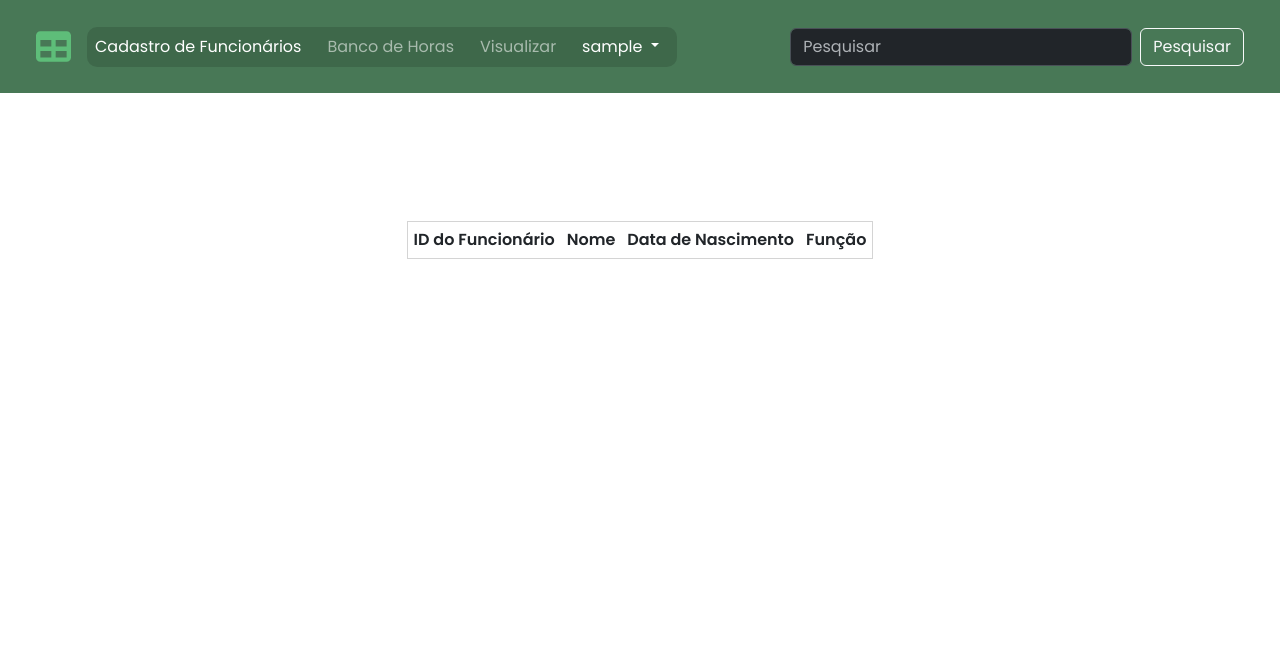
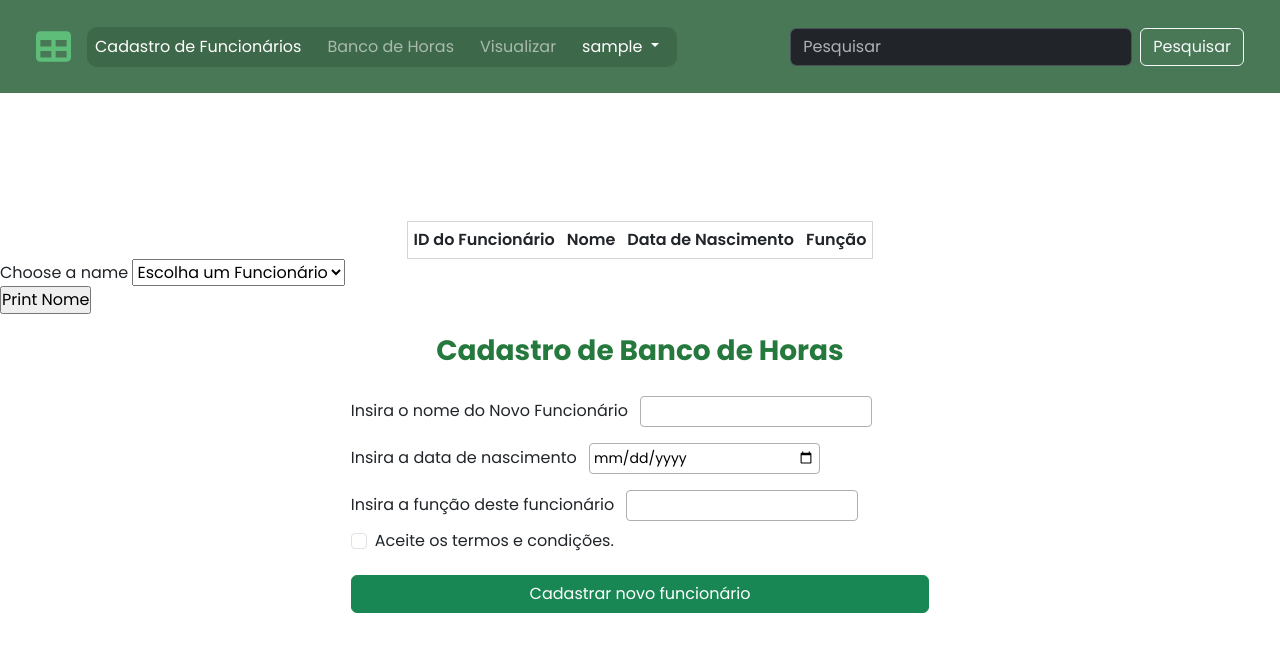
Before and after one commit to baakovi/Banco-de-Horas, a PHP site: page /screens/insert_hours.php in a window 1280 px wide. Shown: the top 652 px of the page. Run offline with PHP 8.4, Linux system fonts and the light colour scheme; the visitor is signed in with stand-in values (Sample User, id 1); data that the repository does not hold is empty; some libraries are stand-ins or nearby versions.

Commit message:
making-step-three commit

```diff
--- a/screens/insert_hours.php
+++ b/screens/insert_hours.php
@@ -11,8 +11,11 @@
         exit;
     }
 
-    $consulta = "SELECT * FROM funcionarios";
+    $consulta = "SELECT nome FROM funcionarios";
     $conn = $connection->query($consulta) or die($connection->error);
+
+    $bancoDeHoras = "SELECT * FROM banco_de_horas";
+    $connTwo = $connection->query($bancoDeHoras) or die($connection->error);
 
 ?>
 
@@ -34,6 +37,7 @@
 
     <link rel="stylesheet" href="../styles/reset.css">
     <link rel="stylesheet" href="../styles/hours.css">
+    <link rel="stylesheet" href="../styles/welcome.css">
     <link href="https://cdn.jsdelivr.net/npm/bootstrap@5.3.3/dist/css/bootstrap.min.css" rel="stylesheet" integrity="sha384-QWTKZyjpPEjISv5WaRU9OFeRpok6YctnYmDr5pNlyT2bRjXh0JMhjY6hW+ALEwIH" crossorigin="anonymous">
 </head>
 
@@ -45,7 +49,6 @@
 
         <div class="table-div">
 
-
             <table class="table-all">
 
                 <tr class="title-table text-center">
@@ -54,8 +57,8 @@
                     <td>Data de Nascimento</td>
                     <td>Função</td>
                 </tr>
-
-                <?php while($dice = $conn->fetch_array()) { ?>
+<!--
+                <?php // while($dice = $conn->fetch_array()) { ?>
 
                 <tr class="info-table">
                     <td><?php echo $dice['id']; ?></td>
@@ -64,13 +67,102 @@
                     <td><?php echo $dice['funcao']; ?></td>
                 </tr>
 
-                <?php } ?>
+                <?php // } ?> -->
 
             </table>
 
         </div>
 
+        <div class="teste">
+
+            <form action="" method="POST">
+
+                <div>
+
+                    <div class="select-option">
+
+                        <label for="name-select">Choose a name</label>
+
+                        <select name="names" id="name-select">
+                            <option value="">Escolha um Funcionário</option>
+                            <?php while($opt = $conn->fetch_array()) { ?>
+
+                            <option value="names"><?php echo $opt['nome']; ?></option>
+
+                            <?php }
+
+                            if (isset($_POST['submit']) && !empty($_POST['submit'])) {
+                                echo $opt;
+                            }?>
+                        </select>
+
+                    </div>
+
+                    <input type="submit" name="submit" value="Print Nome" >
+
+                </div>
+
+            </form>
+
+        </div>
+
     </main>
+
+    <main>
+        <div class="main-cadastro">
+
+            <form class="forms-cadastro" action="" method="POST">
+
+                <div class="forms-div">
+
+                    <div>
+                        <h3 class="text-cadastro">Cadastro de Banco de Horas</h3>
+                    </div>
+
+                    <div class="values">
+
+                        <div>
+                            <label for="func">Insira o nome do Novo Funcionário</label>
+                            <input type="text" name="func" id="func" class="input-cadastro" required>
+                        </div>
+
+                        <div>
+                            <label for="nasc">Insira a data de nascimento</label>
+                            <input type="date" name="nasc" id="nasc" class="input-cadastro" required>
+                        </div>
+
+                        <div>
+                            <label for="function">Insira a função deste funcionário</label>
+                            <input type="text" name="function" id="function" class="input-cadastro" required>
+                        </div>
+
+                    </div>
+
+                    <div class="col-12">
+                        <div class="form-check">
+                            <input class="form-check-input" type="checkbox" value="" id="invalidCheck" required>
+                            <label class="form-check-label" for="invalidCheck">
+                                Aceite os termos e condições.
+                            </label>
+
+                            <div class="invalid-feedback">
+                                You must agree before submitting.
+                            </div>
+                        </div>
+                    </div>
+
+
+                    <div>
+                        <input type="submit" name="submit" class="btn btn-success new-button" value="Cadastrar novo funcionário">
+                    </div>
+
+                </div>
+
+            </form>
+
+        </div>
+    </main>
+
 
     <script src="https://cdn.jsdelivr.net/npm/bootstrap@5.3.3/dist/js/bootstrap.bundle.min.js" integrity="sha384-YvpcrYf0tY3lHB60NNkmXc5s9fDVZLESaAA55NDzOxhy9GkcIdslK1eN7N6jIeHz" crossorigin="anonymous"></script>
     <script src="https://cdn.jsdelivr.net/npm/@popperjs/core@2.11.8/dist/umd/popper.min.js" integrity="sha384-I7E8VVD/ismYTF4hNIPjVp/Zjvgyol6VFvRkX/vR+Vc4jQkC+hVqc2pM8ODewa9r" crossorigin="anonymous"></script>
```
Also changed, not shown: CODES.md (added, +57 -0 lines), screens/visualize.php (+10 -43 lines), README.md.
